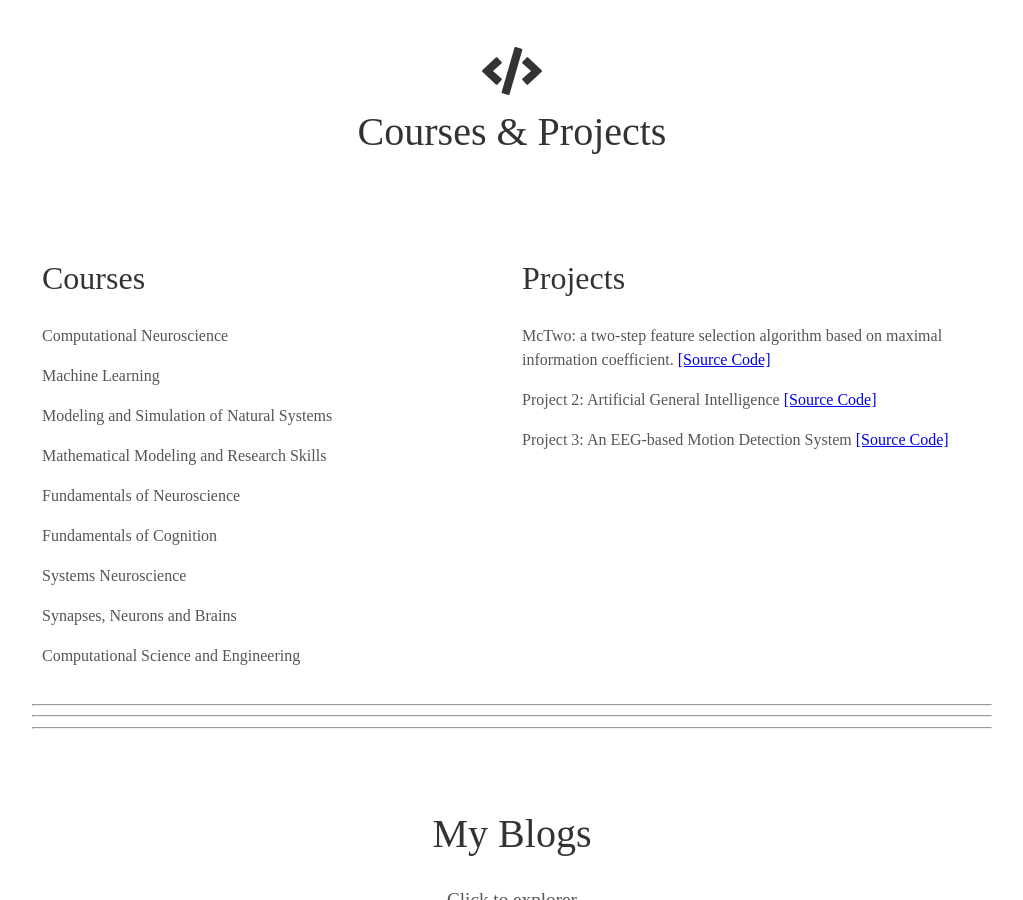
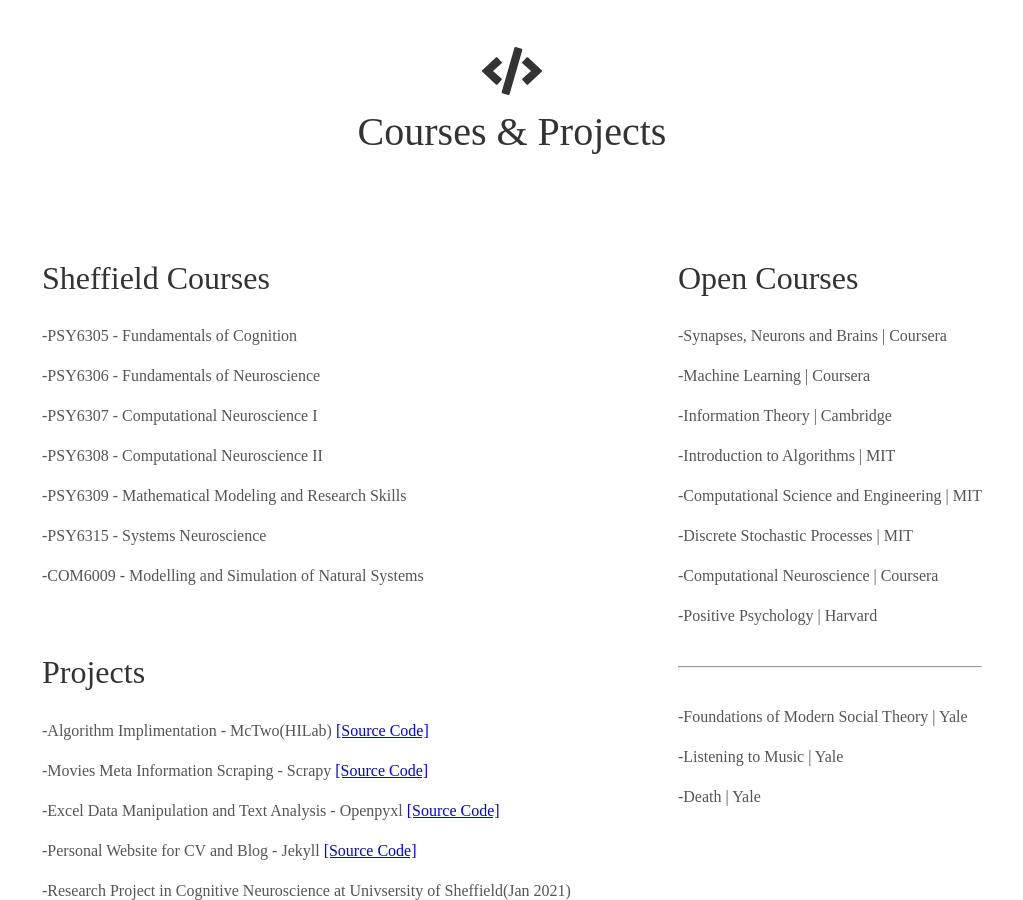
Before and after one commit to ZhengYuen/zhengyuen.github.io, a Jekyll site: the page built from index.html, in a window 1280 px wide and 900 px high, scrolled down 2152 px. Shown: the whole window, without its empty margins (128-1151 px from the left). Built offline with Jekyll 4.4.1, drawn with Linux system fonts in a browser that asks for light colours; some web fonts are replaced; some of the changed text lies outside the part shown.

Commit message:
Update section<Education>.

```diff
--- a/_includes/cv_about.html
+++ b/_includes/cv_about.html
@@ -402,33 +402,54 @@
     </h1>
     <div class="user">
       <div class="tech">
-        <!--Courses-->
-        <h2 align="left">Courses</h2>
-        <p align="left">Computational Neuroscience</p>
-        <p align="left">Machine Learning</p>
-        <p align="left">Modeling and Simulation of Natural Systems</p>
-        <p align="left">Mathematical Modeling and Research Skills</p>
-        <p align="left">Fundamentals of Neuroscience</p>
-        <p align="left">Fundamentals of Cognition</p>
-        <p align="left">Systems Neuroscience</p>
-        <p align="left">Synapses, Neurons and Brains</p>
-        <p align="left">Computational Science and Engineering</p>
-      </div>
-      <div class="tech">
+        <!--Sheffield Courses-->
+        <h2 align="left">Sheffield Courses</h2>
+        <p align="left">-PSY6305 - Fundamentals of Cognition</p>
+        <p align="left">-PSY6306 - Fundamentals of Neuroscience</p>
+        <p align="left">-PSY6307 - Computational Neuroscience I</p>
+        <p align="left">-PSY6308 - Computational Neuroscience II</p>
+        <p align="left">-PSY6309 - Mathematical Modeling and Research Skills</p>
+        <p align="left">-PSY6315 - Systems Neuroscience</p>
+        <p align="left">-COM6009 - Modelling and Simulation of Natural Systems</p>
         <!--Projects-->
         <h2 align="left">Projects</h2>
-        <p align="left">McTwo: a two-step feature selection algorithm based on maximal information coefficient.
+        <p align="left">-Algorithm Implimentation - McTwo(HILab)
           <a href="https://github.com/ZhengYuen/Education/tree/master/Projects%40HILab/McTwo" target="_blank">[Source
             Code]</a>
         </p>
-        <p align="left">Project 2: Artificial General Intelligence
-          <a href="https://github.com/ZhengYuen/Education/tree/master/Projects%40HILab/McTwo" target="_blank">[Source
+        <p align="left">-Movies Meta Information Scraping - Scrapy
+          <a href="https://github.com/ZhengYuen/Education/tree/master/Projects%40Private/ScrapyProjects/%3Cremoved_name%3E"
+            target="_blank">[Source
             Code]</a>
+        <p align="left">-Excel Data Manipulation and Text Analysis - Openpyxl
+          <a href="https://github.com/ZhengYuen/Education/tree/master/Projects%40Private/FormatExcel"
+            target="_blank">[Source
+            Code]</a>
+        <p align="left">-Personal Website for CV and Blog - Jekyll
+          <a href="https://github.com/ZhengYuen/Education/tree/master/Projects%40Private/FormatExcel"
+            target="_blank">[Source
+            Code]</a>
+        <p align="left">-Research Project in Cognitive Neuroscience at Univsersity of Sheffield(Jan 2021)
         </p>
-        <p align="left">Project 3: An EEG-based Motion Detection System
-          <a href="https://github.com/ZhengYuen/Education/tree/master/Projects%40HILab/McTwo" target="_blank">[Source
-            Code]</a>
-        </p>
+      </div>
+      <div class="user">
+        <div class="tech">
+          <!--Open Courses-->
+          <h2 align="left">Open Courses</h2>
+          <p align="left">-Synapses, Neurons and Brains | Coursera</p>
+          <p align="left">-Machine Learning | Coursera</p>
+          <p align="left">-Information Theory | Cambridge</p>
+          <p align="left">-Introduction to Algorithms | MIT</p>
+          <p align="left">-Computational Science and Engineering | MIT</p>
+          <p align="left">-Discrete Stochastic Processes | MIT</p>
+          <p align="left">-Computational Neuroscience | Coursera</p>
+          <p align="left">-Positive Psychology | Harvard</p>
+          <hr>
+          <p align="left">-Foundations of Modern Social Theory | Yale</p>
+          <p align="left">-Listening to Music | Yale</p>
+          <p align="left">-Death | Yale</p>
+          </p>
+        </div>
       </div>
     </div>
   </div>
@@ -440,7 +461,7 @@
     <h1>
       My Blogs
     </h1>
-    <p>Click to explorer</p>
+    <p>Constructing...</p>
     <a href="{{ site.blog }}"><svg aria-hidden="true" focusable="false" data-prefix="fas" data-icon="dice-d20"
         class="svg-inline--fa fa-dice-d20 fa-w-15" role="img" xmlns="http://www.w3.org/2000/svg" viewBox="0 0 480 512">
         <path fill="currentColor"
```
Also changed, not shown: 1 other file.
